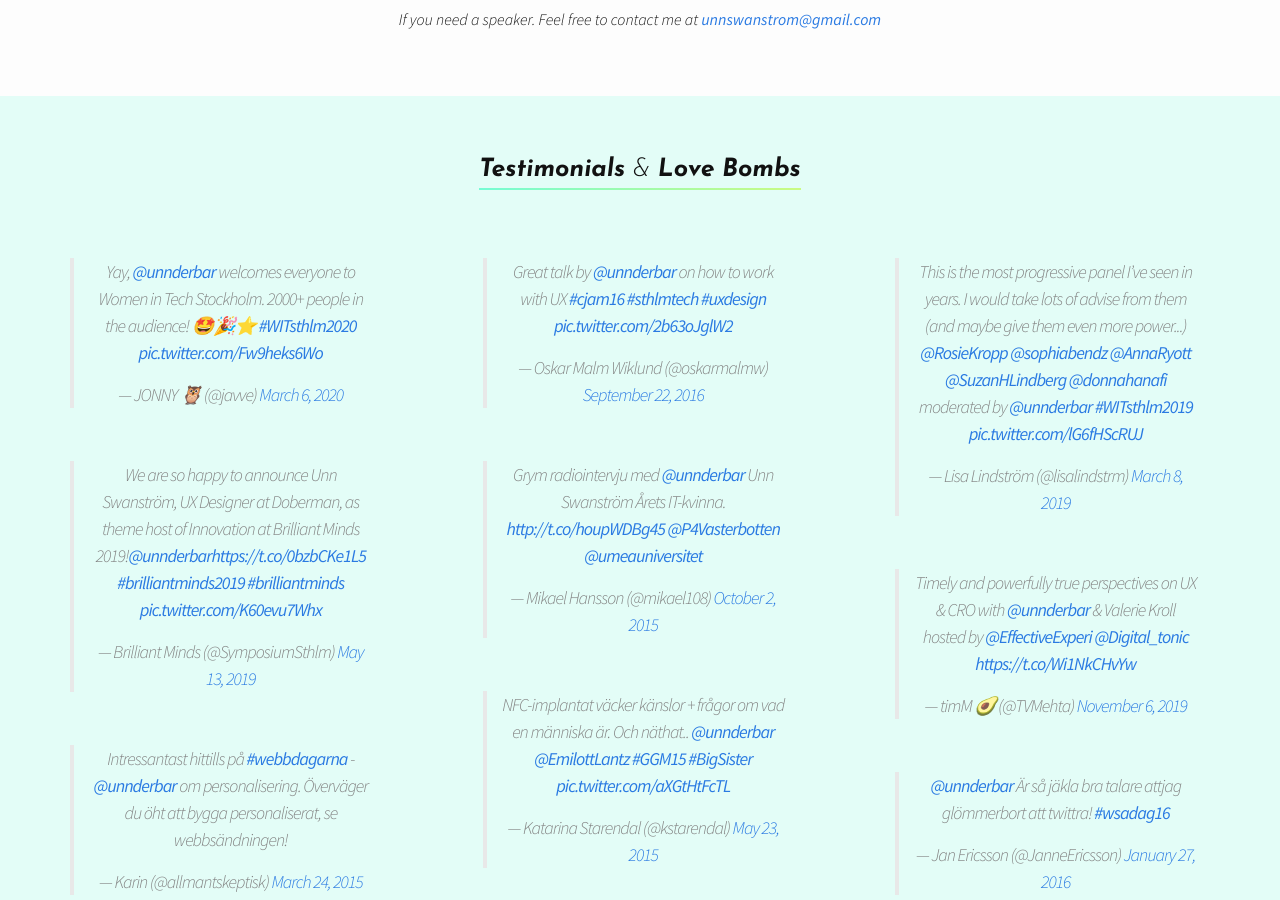
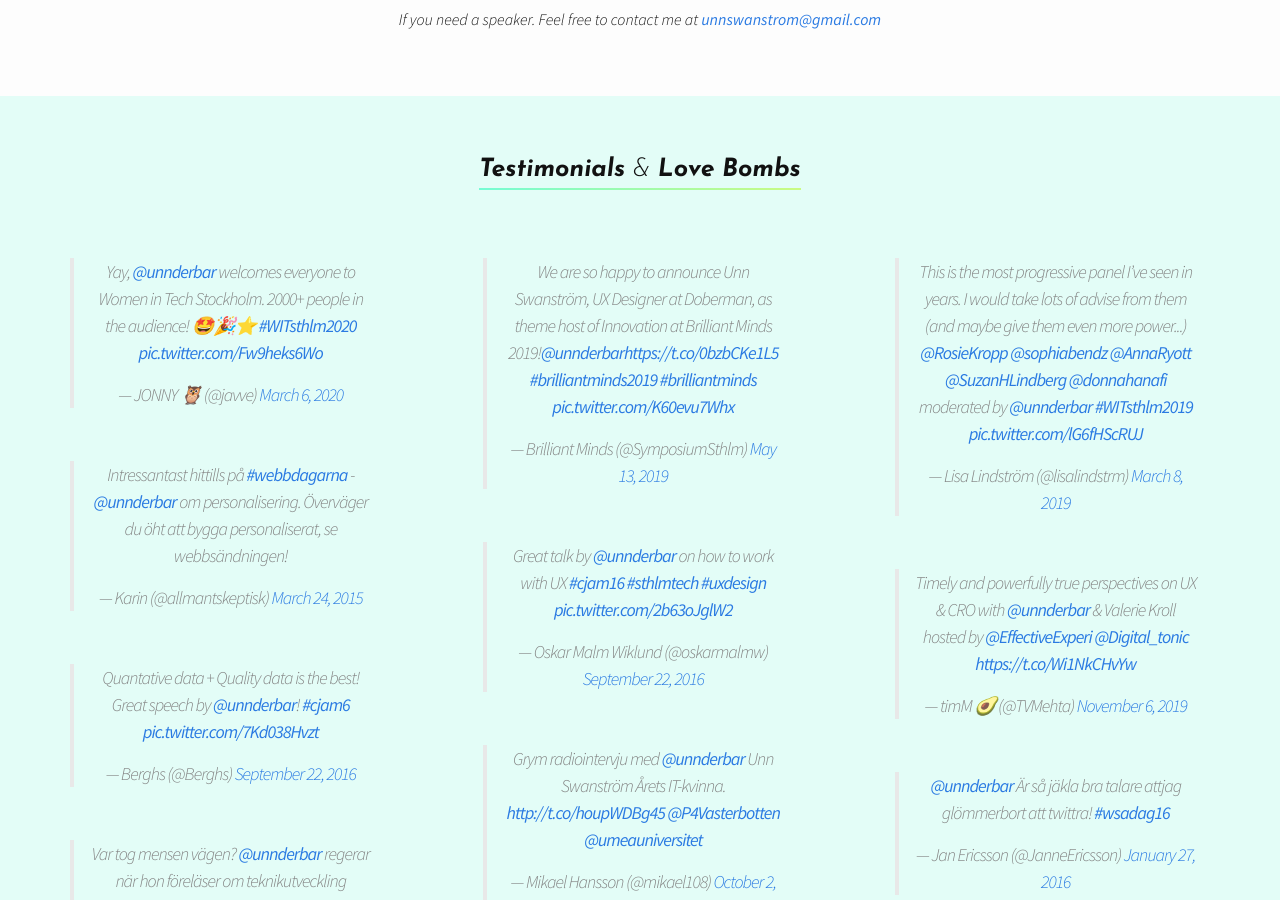
Before and after one commit to unnderbar/unnderbar.github.io, a Jekyll site: the page built from index.html, in a window 1280 px wide and 900 px high, scrolled down 2716 px. Built offline with Jekyll 4.4.1, drawn with Linux system fonts in a browser that asks for light colours; comment, search, counter and statistics services are not loaded.

Commit message:
Update index.html

```diff
--- a/index.html
+++ b/index.html
@@ -109,9 +109,6 @@ layout: default
         <blockquote class="twitter-tweet"><p lang="en" dir="ltr">Yay, <a href="https://twitter.com/unnderbar?ref_src=twsrc%5Etfw">@unnderbar</a> welcomes everyone to Women in Tech Stockholm. 2000+ people in the audience! 🤩🎉⭐️ <a href="https://twitter.com/hashtag/WITsthlm2020?src=hash&amp;ref_src=twsrc%5Etfw">#WITsthlm2020</a> <a href="https://t.co/Fw9heks6Wo">pic.twitter.com/Fw9heks6Wo</a></p>&mdash; JONNY 🦉 (@javve) <a href="https://twitter.com/javve/status/1235846679636533251?ref_src=twsrc%5Etfw">March 6, 2020</a></blockquote>
       </div>
       <div class="tweet">
-         <blockquote class="twitter-tweet"><p lang="en" dir="ltr">We are so happy to announce Unn Swanström, UX Designer at Doberman, as theme host of Innovation at Brilliant Minds 2019!<a href="https://twitter.com/unnderbar?ref_src=twsrc%5Etfw">@unnderbar</a><a href="https://t.co/0bzbCKe1L5">https://t.co/0bzbCKe1L5</a> <a href="https://twitter.com/hashtag/brilliantminds2019?src=hash&amp;ref_src=twsrc%5Etfw">#brilliantminds2019</a> <a href="https://twitter.com/hashtag/brilliantminds?src=hash&amp;ref_src=twsrc%5Etfw">#brilliantminds</a> <a href="https://t.co/K60evu7Whx">pic.twitter.com/K60evu7Whx</a></p>&mdash; Brilliant Minds (@SymposiumSthlm) <a href="https://twitter.com/SymposiumSthlm/status/1127921692053995521?ref_src=twsrc%5Etfw">May 13, 2019</a></blockquote>
-      </div>
-      <div class="tweet">
         <blockquote class="twitter-tweet" data-lang="en"><p lang="sv" dir="ltr">Intressantast hittills på <a href="https://twitter.com/hashtag/webbdagarna?src=hash">#webbdagarna</a> - <a href="https://twitter.com/unnderbar">@unnderbar</a> om personalisering. Överväger du öht att bygga personaliserat, se webbsändningen!</p>&mdash; Karin (@allmantskeptisk) <a href="https://twitter.com/allmantskeptisk/status/580354056297832448">March 24, 2015</a></blockquote>
       </div>
       <div class="tweet">
@@ -126,6 +123,9 @@ layout: default
       </div>
 
     <div class="tweets-column">
+      <div class="tweet">
+         <blockquote class="twitter-tweet"><p lang="en" dir="ltr">We are so happy to announce Unn Swanström, UX Designer at Doberman, as theme host of Innovation at Brilliant Minds 2019!<a href="https://twitter.com/unnderbar?ref_src=twsrc%5Etfw">@unnderbar</a><a href="https://t.co/0bzbCKe1L5">https://t.co/0bzbCKe1L5</a> <a href="https://twitter.com/hashtag/brilliantminds2019?src=hash&amp;ref_src=twsrc%5Etfw">#brilliantminds2019</a> <a href="https://twitter.com/hashtag/brilliantminds?src=hash&amp;ref_src=twsrc%5Etfw">#brilliantminds</a> <a href="https://t.co/K60evu7Whx">pic.twitter.com/K60evu7Whx</a></p>&mdash; Brilliant Minds (@SymposiumSthlm) <a href="https://twitter.com/SymposiumSthlm/status/1127921692053995521?ref_src=twsrc%5Etfw">May 13, 2019</a></blockquote>
+      </div>
       <div class="tweet">
         <blockquote class="twitter-tweet" data-lang="en"><p lang="en" dir="ltr">Great talk by <a href="https://twitter.com/unnderbar">@unnderbar</a> on how to work with UX <a href="https://twitter.com/hashtag/cjam16?src=hash">#cjam16</a> <a href="https://twitter.com/hashtag/sthlmtech?src=hash">#sthlmtech</a> <a href="https://twitter.com/hashtag/uxdesign?src=hash">#uxdesign</a> <a href="https://t.co/2b63oJglW2">pic.twitter.com/2b63oJglW2</a></p>&mdash; Oskar Malm Wiklund (@oskarmalmw) <a href="https://twitter.com/oskarmalmw/status/778875235898621952">September 22, 2016</a></blockquote>
       </div>
```
